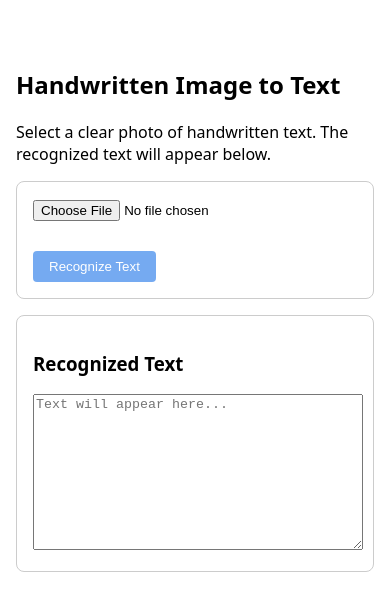
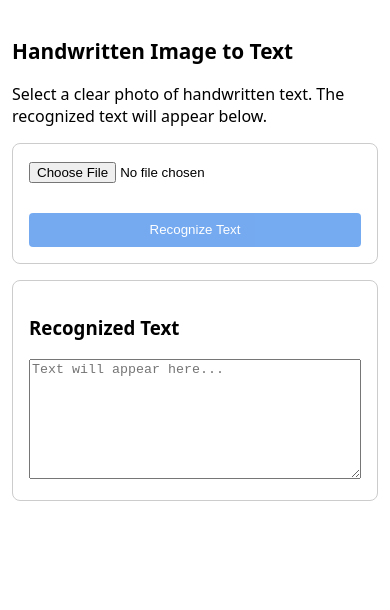
Before and after one commit to kavehml/handwriting-to-text, a plain HTML site: page index.html in a window 390 px wide. Drawn offline with Linux system fonts and the light colour scheme.

Commit message:
Improve mobile layout
Co-authored-by: Cursor <cursoragent@cursor.com>

```diff
--- a/index.html
+++ b/index.html
@@ -2,15 +2,80 @@
 <html lang="en">
 <head>
   <meta charset="UTF-8" />
+  <meta name="viewport" content="width=device-width, initial-scale=1" />
   <title>Handwriting to Text</title>
   <style>
-    body { font-family: system-ui, sans-serif; max-width: 700px; margin: 2rem auto; padding: 1rem; }
-    .box { border: 1px solid #ccc; border-radius: 8px; padding: 1rem; margin-top: 1rem; }
-    #preview { max-width: 100%; max-height: 300px; display: none; margin-top: 0.5rem; }
-    #progress { margin-top: 0.5rem; font-size: 0.9rem; color: #555; }
-    textarea { width: 100%; min-height: 150px; }
-    button { padding: 0.5rem 1rem; border-radius: 4px; border: none; background: #1a73e8; color: white; cursor: pointer; }
-    button:disabled { opacity: 0.6; cursor: default; }
+    body {
+      font-family: system-ui, sans-serif;
+      max-width: 700px;
+      margin: 1.5rem auto;
+      padding: 1rem;
+    }
+
+    .box {
+      border: 1px solid #ccc;
+      border-radius: 8px;
+      padding: 1rem;
+      margin-top: 1rem;
+      box-sizing: border-box;
+    }
+
+    #preview {
+      max-width: 100%;
+      max-height: 280px;
+      display: none;
+      margin-top: 0.5rem;
+    }
+
+    #progress {
+      margin-top: 0.5rem;
+      font-size: 0.9rem;
+      color: #555;
+    }
+
+    textarea {
+      width: 100%;
+      min-height: 150px;
+      resize: vertical;
+      box-sizing: border-box;
+    }
+
+    button {
+      padding: 0.6rem 1rem;
+      border-radius: 4px;
+      border: none;
+      background: #1a73e8;
+      color: white;
+      cursor: pointer;
+    }
+
+    button:disabled {
+      opacity: 0.6;
+      cursor: default;
+    }
+
+    @media (max-width: 600px) {
+      body {
+        margin: 0.5rem auto;
+        padding: 0.75rem;
+      }
+
+      h2 {
+        font-size: 1.3rem;
+      }
+
+      textarea {
+        min-height: 120px;
+      }
+
+      button {
+        width: 100%;
+      }
+
+      #preview {
+        max-height: 200px;
+      }
+    }
   </style>
 </head>
 <body>
```
